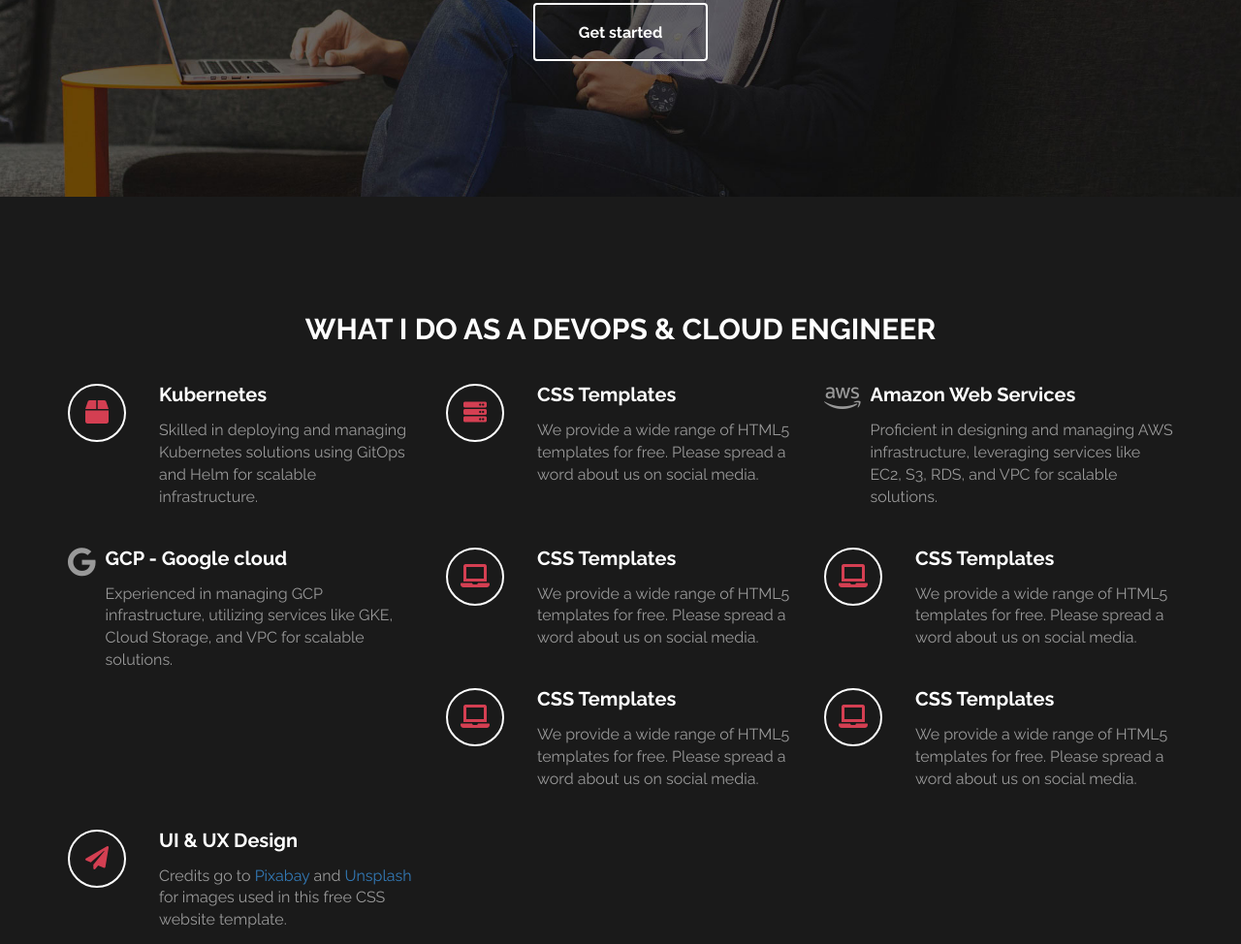
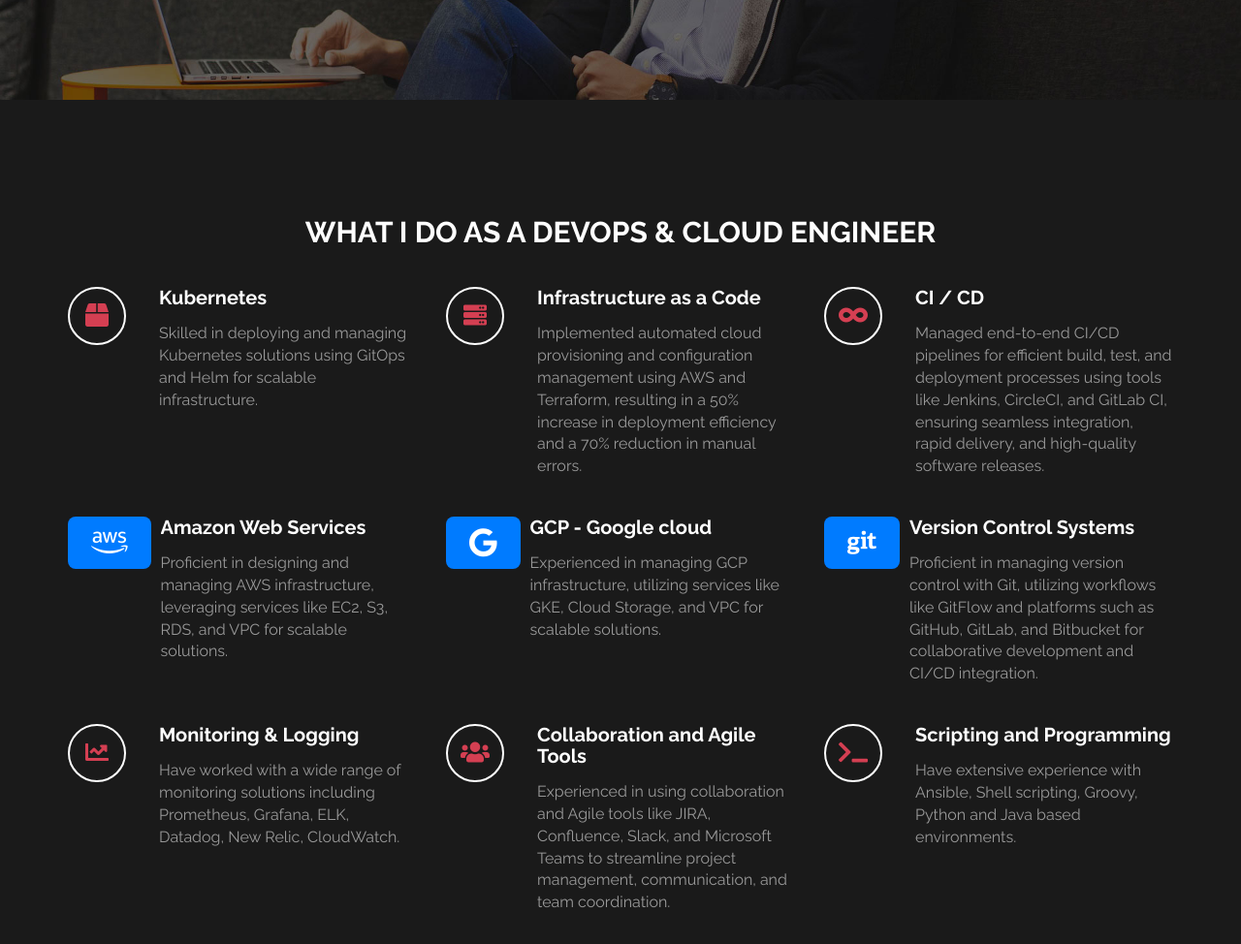
Before and after one commit to sravanre/portfolio-sravan-javascript, a plain HTML site: page index.html in a window 1280 px wide. Shown: the part 462-1436 px from the top of the page at 97% size. Drawn offline with Linux system fonts and the light colour scheme.

Commit message:
Enhance styling and content in index.html and templatemo-style.css, including new button styles and updated project descriptions

```diff
--- a/css/templatemo-style.css
+++ b/css/templatemo-style.css
@@ -421,3 +421,20 @@ footer hr
 .aws-icon {
     font-size: 30px;            /* Makes the icon larger
 }
+
+
+.custom-btn {
+    font-size: 16px;       /* Increase the font size */
+    padding: 12px 24px;    /* Add more space inside the button */
+    border-radius: 8px;    /* Make the corners rounded */
+    background-color: #007bff; /* Set the button color */
+    color: white;          /* Set the text color */
+    text-transform: uppercase; /* Optional: Make text uppercase */
+    display: inline-block; /* Ensures proper sizing */
+    transition: all 0.3s ease; /* Adds hover animation */
+}
+
+.custom-btn:hover {
+    background-color: #0056b3; /* Darker blue on hover */
+    text-decoration: none;     /* Remove underline on hover */
+}
--- a/index.html
+++ b/index.html
@@ -47,7 +47,7 @@
 						<h1>Sravan Kumar Reddy Palla</h1>
 						<h2 class="rotate">Devops Engineer, Cloud Engineer, Linux Professional</h2>
 						<p>Experienced DevOps Engineer with 8+ years in AWS, Azure, and GCP, specializing in cloud infrastructure, automation, and Kubernetes. Skilled in implementing secure DevOps practices, optimizing scalability, and designing reliable solutions</p>
-						<a href="#work" class="btn btn-default smoothScroll wow fadeInUp" data-wow-delay="1s">Get started</a>
+						<!-- <a href="#work" class="btn btn-default smoothScroll wow fadeInUp" data-wow-delay="1s">Get started</a> -->
 					</div>
 					<div class="col-md-2"></div>
 				</div>
@@ -83,11 +83,24 @@
 								<i class="fa fa-server"></i>
 							</div>
 							<div class="media-body">
-								<h3 class="media-heading">CSS Templates</h3>
-								<p>We provide a wide range of HTML5 templates for free. Please spread a word about us on social media.</p>
+								<h3 class="media-heading">Infrastructure as a Code</h3>
+								<p>Implemented automated cloud provisioning and configuration management using AWS and Terraform, resulting in a 50% increase in deployment efficiency and a 70% reduction in manual errors.</p>
 							</div>
 						</div>
 					</div>
+
+					<div class="col-md-4 col-xs-11 wow fadeInUp" data-wow-delay="0.6s">
+						<div class="media">
+							<div class="media-object media-left">
+								<i class="fa fa-infinity"></i>
+							</div>
+							<div class="media-body">
+								<h3 class="media-heading">CI / CD</h3>
+								<p>Managed end-to-end CI/CD pipelines for efficient build, test, and deployment processes using tools like Jenkins, CircleCI, and GitLab CI, ensuring seamless integration, rapid delivery, and high-quality software releases.</p>
+							</div>
+						</div>
+					</div>
+
 
 					<div class="col-md-4 col-xs-11 wow fadeInUp" data-wow-delay="0.6s">
 						<div class="media">
@@ -116,11 +129,11 @@
 					<div class="col-md-4 col-xs-11 wow fadeInUp" data-wow-delay="0.6s">
 						<div class="media">
 							<div class="media-object media-left">
-								<i class="fa fa-laptop"></i>
+								<i class="fab fa-git aws-icon"></i>
 							</div>
 							<div class="media-body">
-								<h3 class="media-heading">CSS Templates</h3>
-								<p>We provide a wide range of HTML5 templates for free. Please spread a word about us on social media.</p>
+								<h3 class="media-heading">Version Control Systems</h3>
+								<p>Proficient in managing version control with Git, utilizing workflows like GitFlow and platforms such as GitHub, GitLab, and Bitbucket for collaborative development and CI/CD integration. </p>
 							</div>
 						</div>
 					</div>
@@ -128,35 +141,11 @@
 					<div class="col-md-4 col-xs-11 wow fadeInUp" data-wow-delay="0.6s">
 						<div class="media">
 							<div class="media-object media-left">
-								<i class="fa fa-laptop"></i>
+								<i class="fa fa-chart-line"></i>
 							</div>
 							<div class="media-body">
-								<h3 class="media-heading">CSS Templates</h3>
-								<p>We provide a wide range of HTML5 templates for free. Please spread a word about us on social media.</p>
-							</div>
-						</div>
-					</div>
-
-					<div class="col-md-4 col-xs-11 wow fadeInUp" data-wow-delay="0.6s">
-						<div class="media">
-							<div class="media-object media-left">
-								<i class="fa fa-laptop"></i>
-							</div>
-							<div class="media-body">
-								<h3 class="media-heading">CSS Templates</h3>
-								<p>We provide a wide range of HTML5 templates for free. Please spread a word about us on social media.</p>
-							</div>
-						</div>
-					</div>
-
-					<div class="col-md-4 col-xs-11 wow fadeInUp" data-wow-delay="0.6s">
-						<div class="media">
-							<div class="media-object media-left">
-								<i class="fa fa-laptop"></i>
-							</div>
-							<div class="media-body">
-								<h3 class="media-heading">CSS Templates</h3>
-								<p>We provide a wide range of HTML5 templates for free. Please spread a word about us on social media.</p>
+								<h3 class="media-heading">Monitoring & Logging</h3>
+								<p>Have worked with a wide range of monitoring solutions including Prometheus, Grafana, ELK, Datadog, New Relic, CloudWatch.</p>
 							</div>
 						</div>
 					</div>
@@ -166,15 +155,26 @@
 					<div class="col-md-4 col-xs-11 wow fadeInUp" data-wow-delay="0.6s">
 						<div class="media">
 							<div class="media-object media-left">
-								<i class="fa fa-paper-plane"></i>
+								<i class="fa fa-users"></i>
 							</div>
 							<div class="media-body">
-								<h3 class="media-heading">UI &AMP; UX Design</h3>
-								<p>Credits go to <a rel="nofollow" href="https://pixabay.com">Pixabay</a> and <a rel="nofollow" href="http://unsplash.com">Unsplash</a> for images used in this free CSS website template.</p>
+								<h3 class="media-heading">Collaboration and Agile Tools</h3>
+								<p>Experienced in using collaboration and Agile tools like JIRA, Confluence, Slack, and Microsoft Teams to streamline project management, communication, and team coordination.</p>
 							</div>
 						</div>
 					</div>
 
+					<div class="col-md-4 col-xs-11 wow fadeInUp" data-wow-delay="0.6s">
+						<div class="media">
+							<div class="media-object media-left">
+								<i class="fa fa-terminal"></i>
+							</div>
+							<div class="media-body">
+								<h3 class="media-heading">Scripting and Programming</h3>
+								<p>Have extensive experience with Ansible, Shell scripting, Groovy, Python and Java based environments.</p>
+							</div>
+						</div>
+					</div>
 
 
 				</div>
@@ -258,10 +258,11 @@
 				</div>
 				<div class="col-md-4 col-xs-6 wow fadeIn" data-wow-delay="0.6s">
 					<div class="portfolio-thumb">
-						<img src="images/portfolio-img2.jpg" class="img-responsive" alt="portfolio img">
+						<img src="images/ingress-load-balancer-kubernetes.jpg" class="img-responsive" alt="portfolio img">
 							<div class="portfolio-overlay">
-								<h4>Web App</h4>
-								<h5>Author: Linda</h5>
+								<h4>Custom Kubernetes Resources</h4>
+								<h5>Author: Sravan</h5>
+								<a href="https://github.com/sravanre/kubernetes-ingress" target="_blank" class="btn btn-primary custom-btn">View on GitHub</a>
 							</div>
 					</div>
 				</div>
```
Also changed, not shown: images/ingress-load-balancer-kubernetes.jpg (added), images/ingress-load-balancer-kubernetes.webp (added).
